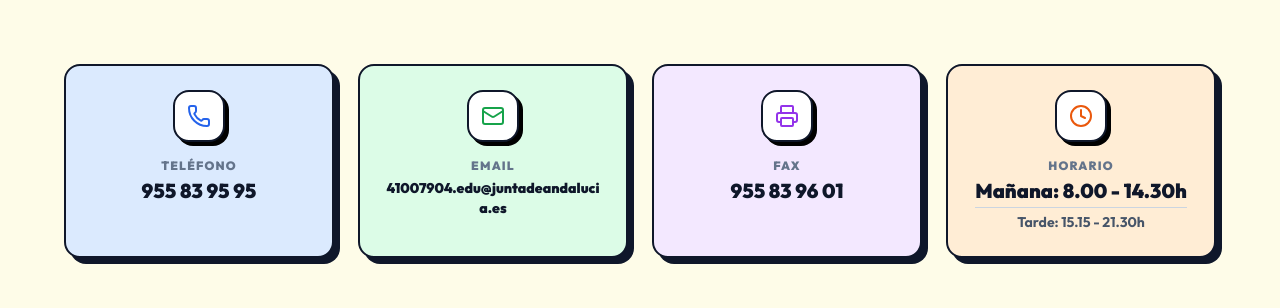
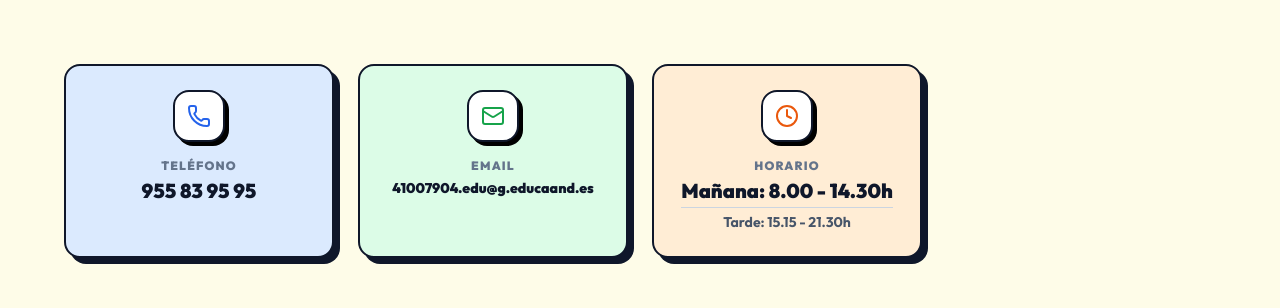
Before and after one commit to javiercodev/iesvirgendeconsolacion.es, a React (Vite) app: page / in a window 1280 px wide. Both pictures are taken after a click on the button "Secretaría". Shown: the part 360-668 px from the top of the page. Built offline with nearby package versions, Linux system fonts and the light colour scheme.

Commit message:
fix(secretaria): update email address and remove fax component

```diff
--- a/components/SecretariaView.tsx
+++ b/components/SecretariaView.tsx
@@ -19,7 +19,7 @@ import BrutalButton from './ui/BrutalButton';
 
 const DATOS_CONTACTO = {
     telefono: "955 83 95 95",
-    email:    "41007904.edu@juntadeandalucia.es",
+    email:    "41007904.edu@g.educaand.es",
     fax:      "955 83 96 01",
     horario:  { manana: "8.00 - 14.30h", tarde: "15.15 - 21.30h" },
 
@@ -91,14 +91,6 @@ const SecretariaView: React.FC = () => {
             esEmail={true} // Ajusta el tamaño de fuente
           />
 
-          {/* Fax (Solo informativo, pero clicable por si acaso usan fax virtual) */}
-          <TarjetaContacto
-            icon={<Printer className="text-purple-600" size={24} />}
-            label="FAX"
-            value={DATOS_CONTACTO.fax}
-            accion={`tel:${DATOS_CONTACTO.fax.replace(/\s/g, '')}`}
-            color="bg-purple-100"
-          />
 
           {/* Horario (Solo lectura) */}
           <TarjetaContacto
--- a/constants.ts
+++ b/constants.ts
@@ -276,7 +276,7 @@ export const EDUCATIONAL_OFFER_DETAILED: OfferCategory[] = [
     items: [
       {
         id: "cfgs-automocion",
-        title: "Automoción",
+        title: "Transporte y Mantenimiento de Vehículos",
         subtitle: "Técnico Superior en Automoción",
         details: {
           duration: "2000 horas (2 años)",
```
